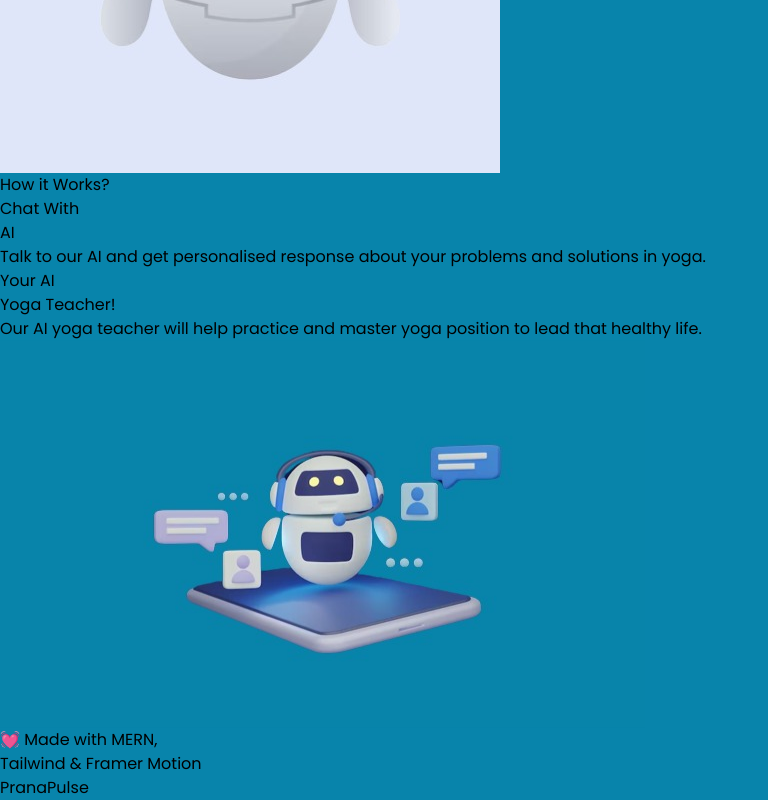
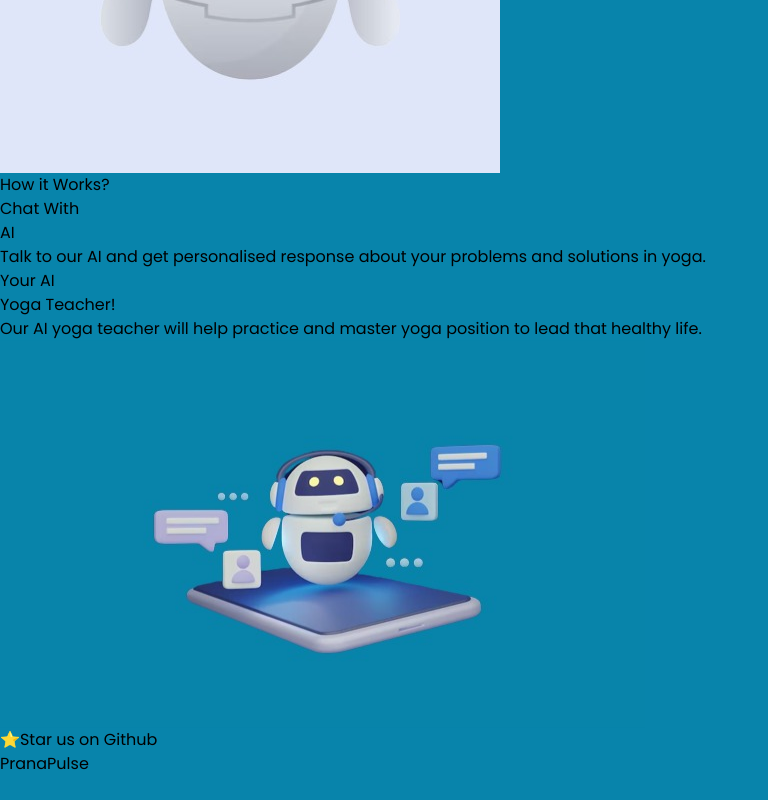
Before and after one commit to divyansharma001/pranaPulse, a React (Vite) app in the folder Client/: page / in a window 1280 px wide. Shown: the part 1845-2645 px from the top of the page, without its empty margins (0-768 px from the left). After the commit the page ends 2621 px from the top, so only its background shows below. Built offline with nearby package versions, Linux system fonts and the light colour scheme.

Commit message:
Some ui improvement

```diff
--- a/Client/src/components/common/footer/Footer.jsx
+++ b/Client/src/components/common/footer/Footer.jsx
@@ -1,9 +1,14 @@
+
+
 const footer = () => {
   return (
     <div className="w-full py-[20px] bg-gradient-to-b from-[#D9DFFE] to-[#EDE8F5] mt-auto ">
       <div className="flex justify-between items-center  p-2 md:p-4  ">
-        <div className="flex gap-1 items-center text-sm md:text-base ">
-          💓 Made with MERN,{<br></br>}Tailwind & Framer Motion
+        <div className="flex gap-1 items-center text-sm md:text-base flex-col">
+
+
+          <a href="https://github.com/divyansharma001/pranaPulse">⭐Star us on Github</a>
+
         </div>
 
         <div className="flex gap-4 text-2xl md:text-3xl mr-3">
```
